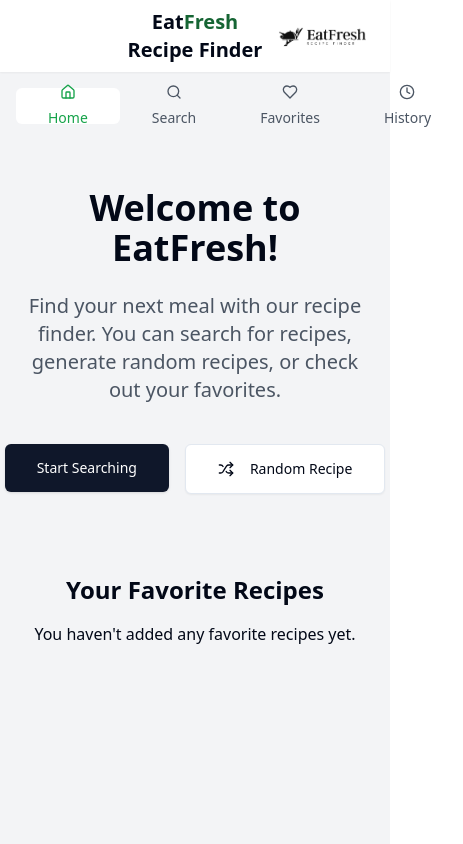
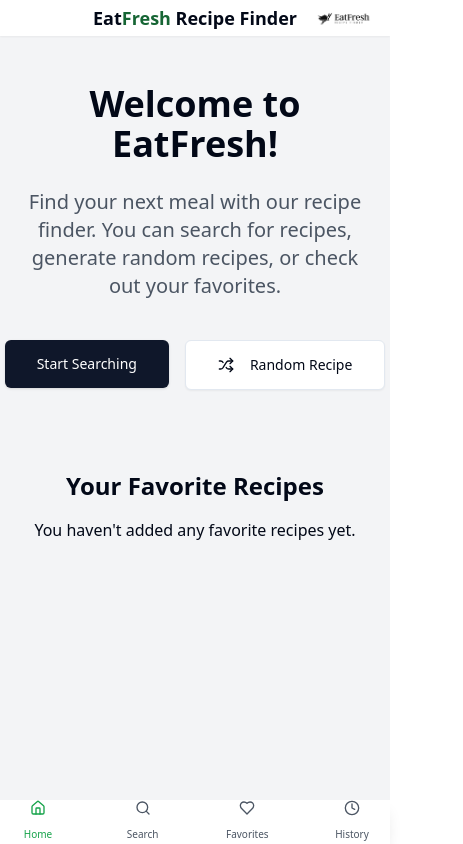
Before and after one commit to Magdalena-megi/eat-fresh, a Next.js app: page / in a window 390 px wide. Shown: the whole page, 463 px wide, since content can reach past the window. Built offline with nearby package versions, Linux system fonts and the light colour scheme.

Commit message:
added Readme fixed navbar responsive

```diff
--- a/src/component/navBar/NavBar.tsx
+++ b/src/component/navBar/NavBar.tsx
@@ -1,7 +1,7 @@
 "use client";
 
 import { useState } from "react";
-import { Home, Search, Heart, Clock, Shuffle } from "lucide-react";
+import { Shuffle } from "lucide-react";
 import { Button } from "@/components/ui/button";
 import HistoryPage from "../history/history";
 import RecipeDetailPage from "../recipe-details/recipeDetail";
@@ -9,21 +9,13 @@ import RecipeSearchPage from "../search-recipe/recipeSearchPage";
 import RandomRecipePage from "../random-recipe/randomRecipe";
 import { RecipeDetails } from "@/types";
 import { FavoritesSection } from "../favorites";
-import { Header } from ".";
-
+import { DesktopNav, Header, MobileNav } from ".";
 export default function NavBar() {
   const [currentPage, setCurrentPage] = useState("home");
   const [selectedRecipe, setSelectedRecipe] = useState<RecipeDetails | null>(
     null
   );
   const [searchTerm, setSearchTerm] = useState("");
-
-  const navItems = [
-    { icon: Home, label: "Home", page: "home" },
-    { icon: Search, label: "Search", page: "search" },
-    { icon: Heart, label: "Favorites", page: "favorites" },
-    { icon: Clock, label: "History", page: "history" },
-  ];
 
   const handleViewRecipe = (recipe: RecipeDetails) => {
     setSelectedRecipe(recipe);
@@ -87,31 +79,21 @@ export default function NavBar() {
   return (
     <div className="min-h-screen bg-gray-100">
       <Header setCurrentPage={setCurrentPage} />
-      <nav className="flex justify-between items-center max-w-4xl mx-auto px-4 py-4">
-        {navItems.map(({ icon: Icon, label, page }) => (
-          <Button
-            key={page}
-            variant="ghost"
-            className={`flex flex-col items-center gap-1 ${
-              currentPage === page
-                ? "text-green-600 bg-white"
-                : "text-gray-600 hover:text-green-600"
-            } px-8 py-2 rounded-lg transition-colors duration-200`}
-            onClick={() => {
-              setCurrentPage(page);
-              if (page === "search") {
-                setSelectedRecipe(null);
-                setSearchTerm("");
-              }
-            }}
-          >
-            <Icon className="h-6 w-6" />
-            <span>{label}</span>
-          </Button>
-        ))}
-      </nav>
-
-      <main className="max-w-4xl mx-auto px-4 py-12">{RecipeNavigator()}</main>
+      <DesktopNav
+        currentPage={currentPage}
+        setCurrentPage={setCurrentPage}
+        setSelectedRecipe={setSelectedRecipe}
+        setSearchTerm={setSearchTerm}
+      />
+      <main className="max-w-4xl mx-auto px-4 py-12 mb-16 md:mb-12">
+        {RecipeNavigator()}
+      </main>
+      <MobileNav
+        currentPage={currentPage}
+        setCurrentPage={setCurrentPage}
+        setSelectedRecipe={setSelectedRecipe}
+        setSearchTerm={setSearchTerm}
+      />
     </div>
   );
 }
--- /dev/null
+++ b/src/component/navBar/desktopNav.tsx
@@ -0,0 +1,47 @@
+import { Home, Search, Heart, Clock } from "lucide-react";
+import { Button } from "@/components/ui/button";
+import { NavProps } from "@/types";
+
+const navItems = [
+  { icon: Home, label: "Home", page: "home" },
+  { icon: Search, label: "Search", page: "search" },
+  { icon: Heart, label: "Favorites", page: "favorites" },
+  { icon: Clock, label: "History", page: "history" },
+];
+
+export default function DesktopNav({
+  currentPage,
+  setCurrentPage,
+  setSelectedRecipe,
+  setSearchTerm,
+}: NavProps) {
+  return (
+    <nav className="hidden md:block bg-white border-b">
+      <div className="max-w-4xl mx-auto">
+        <div className="flex justify-between items-center px-4 py-1">
+          {navItems.map(({ icon: Icon, label, page }) => (
+            <Button
+              key={page}
+              variant="ghost"
+              className={`flex flex-col items-center gap-1 ${
+                currentPage === page
+                  ? "text-green-600 bg-white"
+                  : "text-gray-600 hover:text-green-600"
+              } px-8 py-1 rounded-lg transition-colors duration-200`}
+              onClick={() => {
+                setCurrentPage(page);
+                if (page === "search") {
+                  setSelectedRecipe(null);
+                  setSearchTerm("");
+                }
+              }}
+            >
+              <Icon className="h-4 w-4" />
+              <span className="text-xs font-medium">{label}</span>
+            </Button>
+          ))}
+        </div>
+      </div>
+    </nav>
+  );
+}
--- a/src/component/navBar/header.tsx
+++ b/src/component/navBar/header.tsx
@@ -4,18 +4,18 @@ import Image from "next/image";
 export default function Header({ setCurrentPage }: HeaderProps) {
   return (
     <div className="bg-white shadow-sm">
-      <div className="max-w-4xl mx-auto px-4 py-2 flex justify-between items-center">
-        <div className="w-[150px]"></div>
-        <h1 className="text-xl font-bold text-center flex-grow">
+      <div className="max-w-4xl mx-auto px-4 py-1 flex justify-between items-center">
+        <div className="w-[60px] md:w-[120px]"></div>
+        <h1 className="text-lg md:text-xl font-bold text-center flex-grow">
           Eat<span className="text-green-800">Fresh</span> Recipe Finder
         </h1>
-        <div className="w-[150px] flex justify-end">
+        <div className="w-[60px] md:w-[120px] flex justify-end">
           <Image
             src="/EatFreshLogo.png"
             alt="EatFresh Logo"
-            width={150}
-            height={150}
-            className="object-contain cursor-pointer"
+            width={60}
+            height={60}
+            className="object-contain cursor-pointer md:w-[120px] md:h-[120px]"
             onClick={() => setCurrentPage("home")}
           />
         </div>
--- a/src/component/navBar/index.tsx
+++ b/src/component/navBar/index.tsx
@@ -1,2 +1,4 @@
 export { default as Header } from "./header";
 export { default as NavBar } from "./NavBar";
+export { default as MobileNav } from "./MobileNav";
+export { default as DesktopNav } from "./desktopNav";
--- /dev/null
+++ b/src/component/navBar/mobileNav.tsx
@@ -0,0 +1,45 @@
+import { Home, Search, Heart, Clock } from "lucide-react";
+import { Button } from "@/components/ui/button";
+import { NavProps } from "@/types";
+
+export const navItems = [
+  { icon: Home, label: "Home", page: "home" },
+  { icon: Search, label: "Search", page: "search" },
+  { icon: Heart, label: "Favorites", page: "favorites" },
+  { icon: Clock, label: "History", page: "history" },
+];
+
+export default function MobileNav({
+  currentPage,
+  setCurrentPage,
+  setSelectedRecipe,
+  setSearchTerm,
+}: NavProps) {
+  return (
+    <nav className="fixed bottom-0 left-0 right-0 bg-white shadow-lg md:hidden z-50">
+      <div className="flex justify-between items-center px-2 py-1">
+        {navItems.map(({ icon: Icon, label, page }) => (
+          <Button
+            key={page}
+            variant="ghost"
+            className={`flex flex-col items-center gap-0.5 ${
+              currentPage === page
+                ? "text-green-600 bg-white"
+                : "text-gray-600 hover:text-green-600"
+            } px-1 py-0.5 rounded-lg transition-colors duration-200 w-full max-w-[60px]`}
+            onClick={() => {
+              setCurrentPage(page);
+              if (page === "search") {
+                setSelectedRecipe(null);
+                setSearchTerm("");
+              }
+            }}
+          >
+            <Icon className="h-3.5 w-3.5" />
+            <span className="text-[10px]">{label}</span>
+          </Button>
+        ))}
+      </div>
+    </nav>
+  );
+}
```
Also changed, not shown: src/types/index.ts (+7 -0 lines), 2 other files (tests, documents, lock files or other folders).
